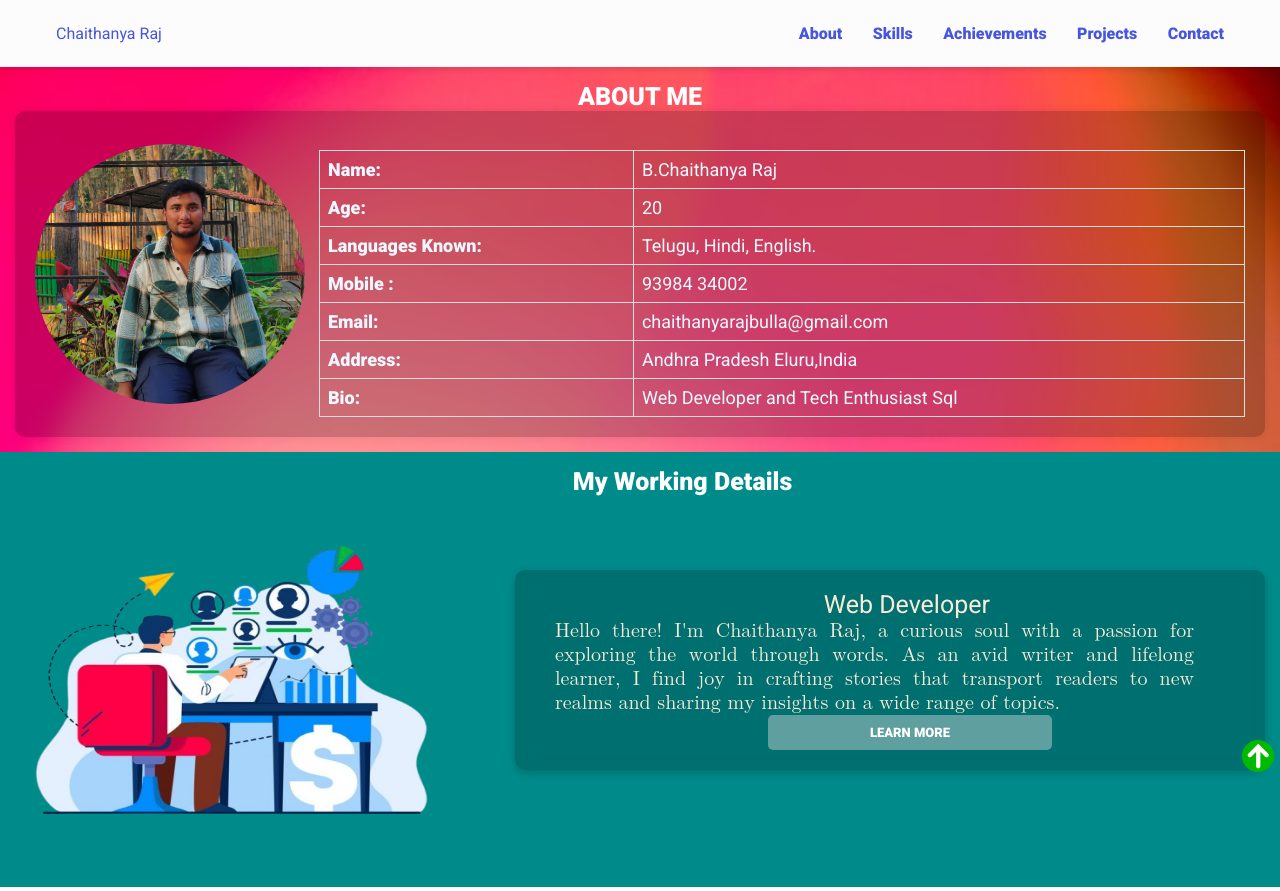
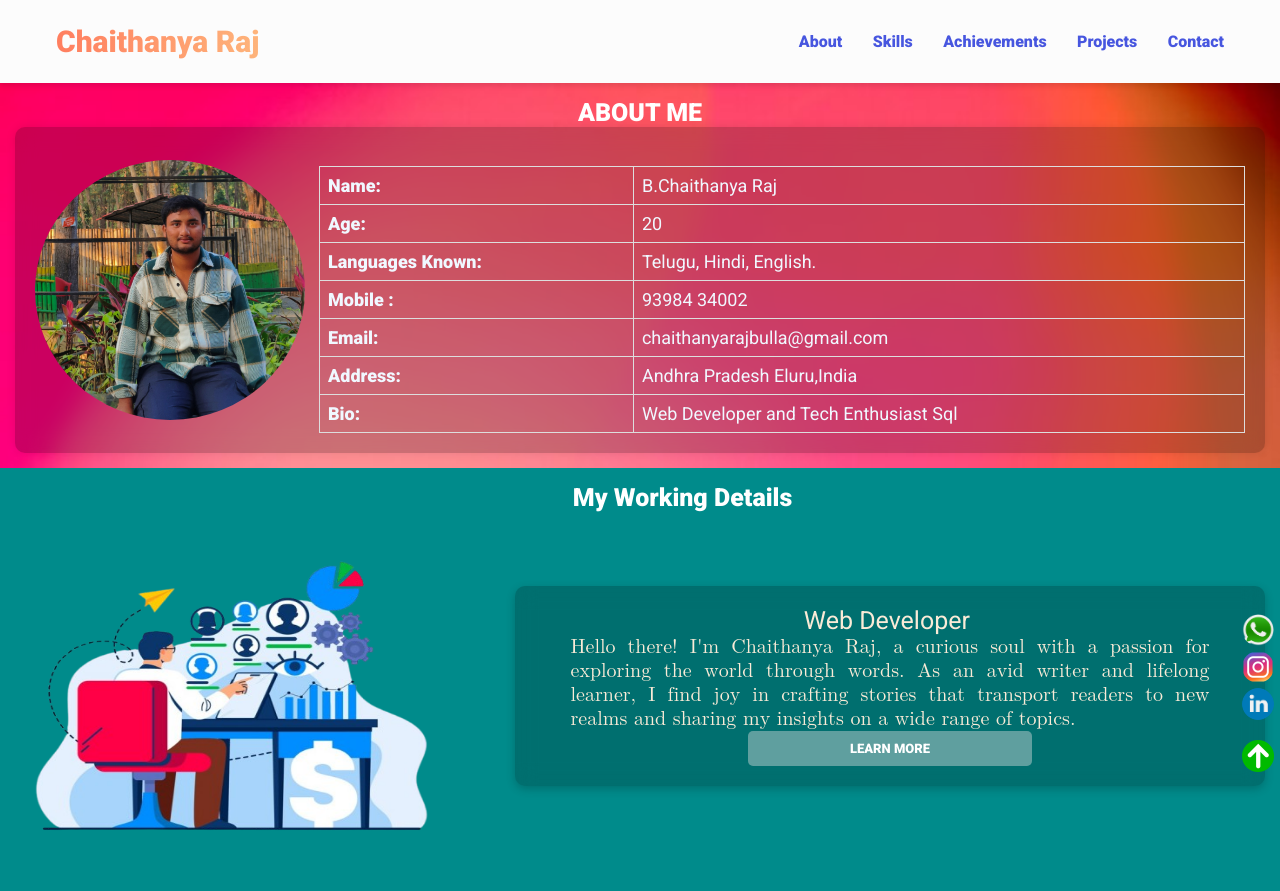
Before and after one commit to Chaithanyarajbulla/Portfolio, a plain HTML site: page index.html in a window 1280 px wide. Shown: the top 891 px of the page. Drawn offline with nearby package versions, Linux system fonts and the light colour scheme.

Commit message:
Update style.css

```diff
--- a/style.css
+++ b/style.css
@@ -88,6 +88,19 @@ nav a:hover {
   border-bottom: 2px solid var(--secondary-color);
 }
 
+.txt-sow-logo {
+  font-size: 30px;
+  font-weight: bold;
+  background: linear-gradient(to right, #ff7e5f, #feb47b);
+  -webkit-background-clip: text;
+  -webkit-text-fill-color: transparent;
+
+}
+
+.txt-sow-logo:hover {
+  text-decoration: none;
+}
+
 nav ul li {
   font-weight: var(--bold-font);
 }
@@ -130,11 +143,11 @@ nav ul li {
 }
 
 .container {
-  position: relative;
-  bottom: 0px;
-  left: 20px;
   font-size: 25px;
+  display: flex;
   color: antiquewhite;
+  flex-direction: column;
+  align-items: center;
 }
 
 .matter {
@@ -642,20 +655,25 @@ td {
 .social-icons {
   display: flex;
   justify-content: center;
-  gap: 15px;
+  gap: 5px;
   margin-top: 20px;
+  position: fixed;
+  right: 0.5%;
+  bottom: 10%;
+  cursor: pointer;
+  flex-direction: column;
 }
 
 .social-icons a {
   display: inline-block;
-  width: 50px;
-  height: 50px;
+  width: 2rem;
+  height: 2rem;
   transition: transform 0.3s ease, opacity 0.3s ease;
 }
 
 .social-icons a img {
-  width: 50px;
-  height: 50px;
+  width: 2rem;
+  height: 2rem;
   border-radius: 50%;
   object-fit: cover;
 }
@@ -819,16 +837,18 @@ footer {
   }
 }
 
-@media screen and  (max-width:460px) {
+@media screen and (max-width:460px) {
   table {
     font-size: 13px;
   }
+
   .profile-pic {
     width: 200px;
     height: 200px;
   }
 }
-@media screen and  (max-width:370px) {
+
+@media screen and (max-width:370px) {
   table {
     font-size: 10px;
   }
```
